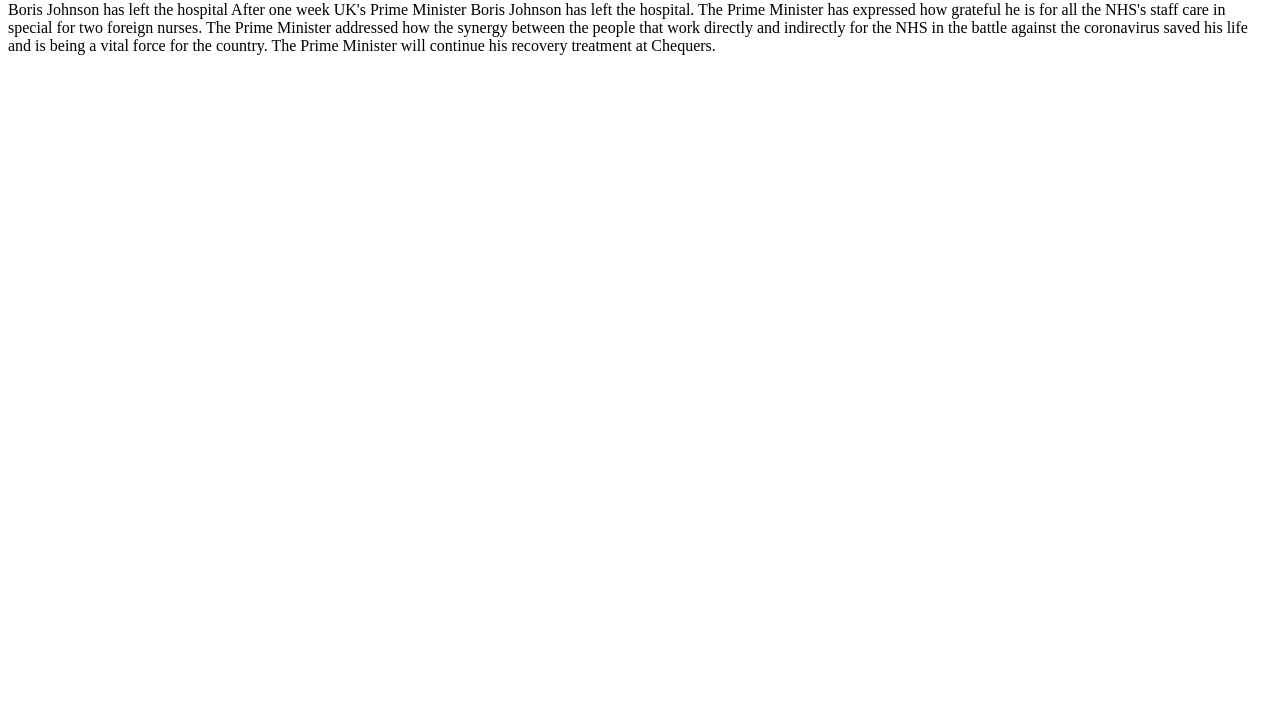
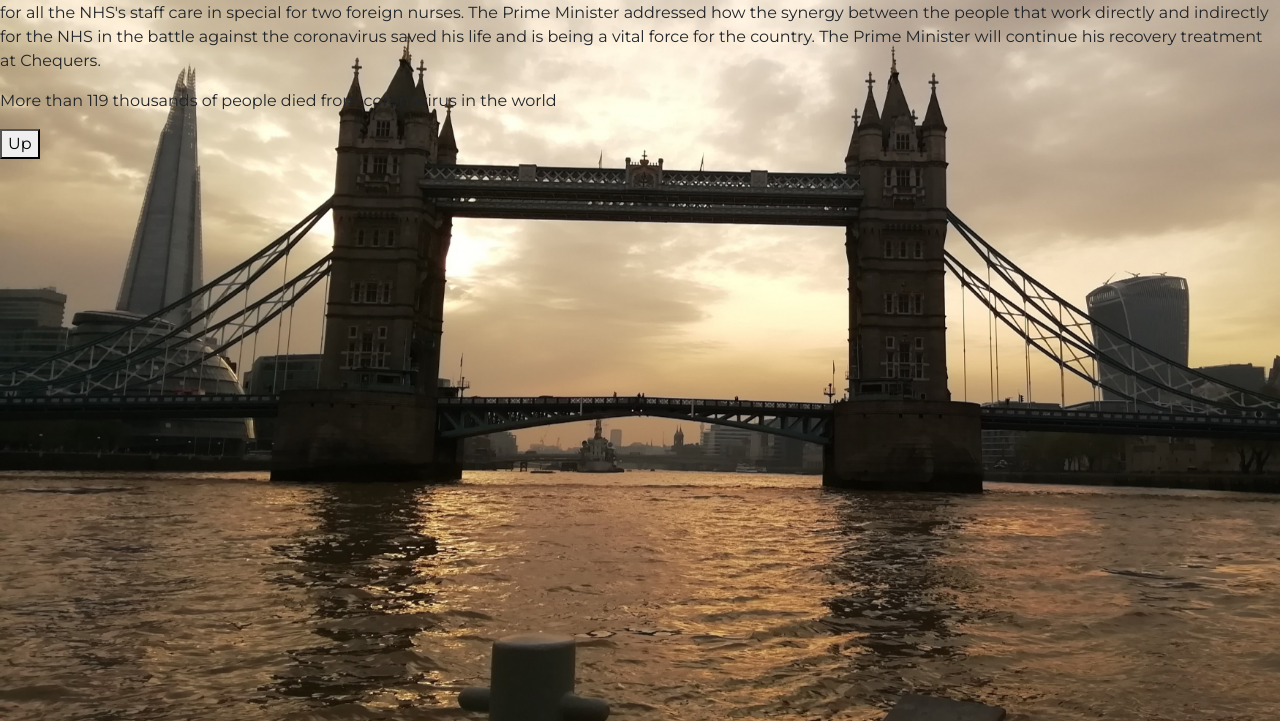
Before and after one commit to thiagovf1988/Current-Average, a plain HTML site: page index.html in a window 1280 px wide. Shown: the part 79-800 px from the top of the page. Drawn offline with nearby package versions, Linux system fonts and the light colour scheme.

Commit message:
Add files via upload

```diff
--- a/index.html
+++ b/index.html
@@ -1,38 +1,64 @@
 <!DOCTYPE html>
 <html lang="en">
+  <head>
+    <meta charset="UTF-8" />
+    <meta
+      name="viewport"
+      content="width=device-width, initial-scale=1.0, shrink-to-fit=no"
+    />
+    <title>Document</title>
 
-<head>
-    <meta charset="UTF-8">
-    <meta name="viewport" content="width=device-width, initial-scale=1.0">
-    <title>Document</title>
+    <!-- Google Fonts -->
+    <link
+      href="https://fonts.googleapis.com/css?family=Montserrat"
+      rel="stylesheet"
+    />
+
+    <!-- Bootstrap CSS from a CDN. This way you don't have to include the bootstrap file yourself -->
+
+    <link
+      rel="stylesheet"
+      href="https://stackpath.bootstrapcdn.com/bootstrap/4.4.1/css/bootstrap.min.css"
+      integrity="sha384-Vkoo8x4CGsO3+Hhxv8T/Q5PaXtkKtu6ug5TOeNV6gBiFeWPGFN9MuhOf23Q9Ifjh"
+      crossorigin="anonymous"
+    />
+
+    <!-- Your own stylesheet -->
+    <link rel="stylesheet" type="text/css" href="style.css" />
   </head>
 
   <body>
     <h1>Hello World</h1>
-    <p>Boris Johnson has left the hospital
-        After one week UK's Prime Minister Boris Johnson has left the hospital.
-        The Prime Minister has expressed how grateful he is for all the NHS's staff care in special for two foreign
-        nurses.
-        The Prime Minister addressed how the synergy between the people that work directly and indirectly for the NHS in
-        the battle against the coronavirus saved his life and is being a vital force for the country.
-        The Prime Minister will continue his recovery treatment at Chequers.</p>
+    <p>
+      Boris Johnson has left the hospital After one week UK's Prime Minister
+      Boris Johnson has left the hospital. The Prime Minister has expressed how
+      grateful he is for all the NHS's staff care in special for two foreign
+      nurses. The Prime Minister addressed how the synergy between the people
+      that work directly and indirectly for the NHS in the battle against the
+      coronavirus saved his life and is being a vital force for the country. The
+      Prime Minister will continue his recovery treatment at Chequers.
+    </p>
 
+    <p>More than 119 thousands of people died from coronavirus in the world</p>
     <div id="google_translate_element"></div>
 
     <script type="text/javascript">
       function googleTranslateElementInit() {
-            new google.translate.TranslateElement({
-                    pageLanguage: 'en'
+        new google.translate.TranslateElement(
+          {
+            pageLanguage: "en",
           },
-                'google_translate_element'
+          "google_translate_element"
         );
       }
     </script>
 
-    <script type="text/javascript" src="https://translate.google.com/translate_a/element.js?
-        cb=googleTranslateElementInit">
-    </script>
+    <script
+      type="text/javascript"
+      src="https://translate.google.com/translate_a/element.js?
+        cb=googleTranslateElementInit"
+    ></script>
 
+    <button>Up</button>
   </body>
-
 </html>
--- /dev/null
+++ b/style.css
@@ -0,0 +1,11 @@
+body,
+html {
+    width: 100%;
+    height: 100%;
+    font-family: 'Montserrat', sans-serif;
+    background: url(cover.jpg) no-repeat center center fixed;
+    -webkit-background-size: cover;
+    -moz-background-size: cover;
+    -o-background-size: cover;
+    background-size: cover;
+}
```
Also changed, not shown: cover.jpg (added). Lines whose indentation alone changed are shown as unchanged.
